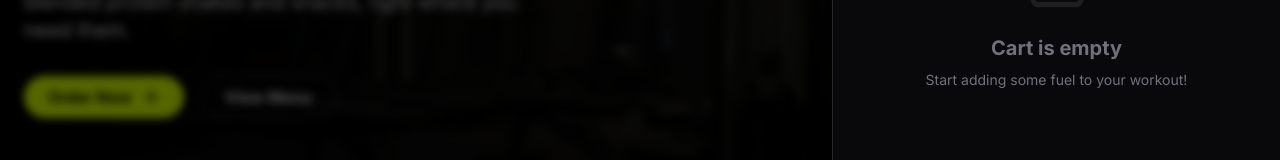
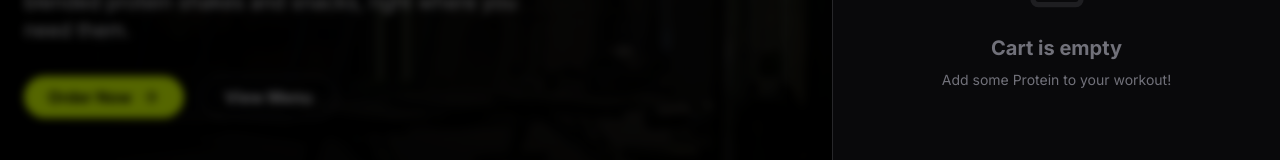
Before and after one commit to Sinaaan15/ProtenzaX, a React (Vite) app: page / in a window 1280 px wide. Both pictures are taken after a click on the button 1088 px from the left and 48 px from the top of the page. Shown: the part 421-581 px from the top of the page. Built offline with nearby package versions, Linux system fonts and the light colour scheme.

Commit message:
UI Text Update: Restored original empty cart message

```diff
--- a/src/components/CartDrawer.jsx
+++ b/src/components/CartDrawer.jsx
@@ -98,7 +98,7 @@ const CartDrawer = () => {
                                 <div className="h-full flex flex-col items-center justify-center text-center text-zinc-500">
                                     <ShoppingBag size={64} className="mb-6 opacity-20" />
                                     <p className="text-xl font-bold mb-2">Cart is empty</p>
-                                    <p className="text-sm">Start adding some fuel to your workout!</p>
+                                    <p className="text-sm">Add some Protein to your workout!</p>
                                 </div>
                             ) : (
                                 <div className="space-y-6">
```
